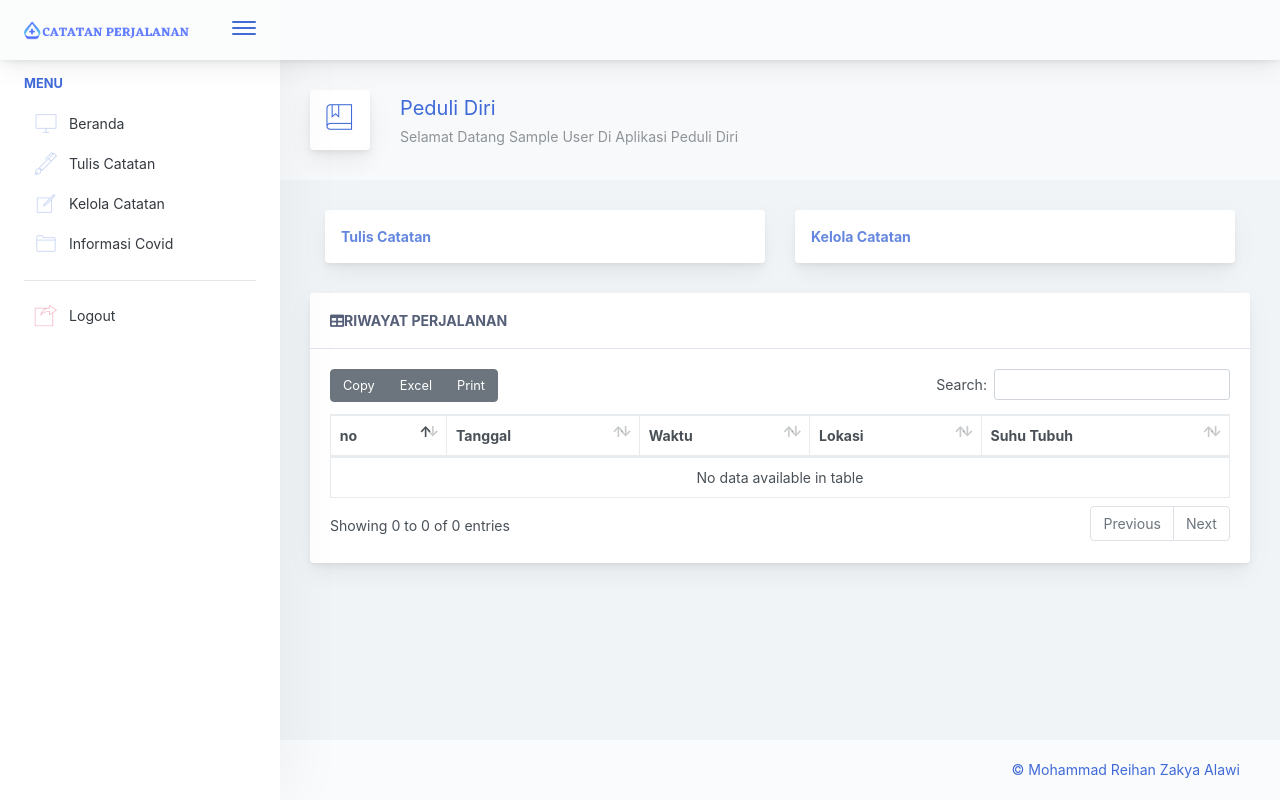
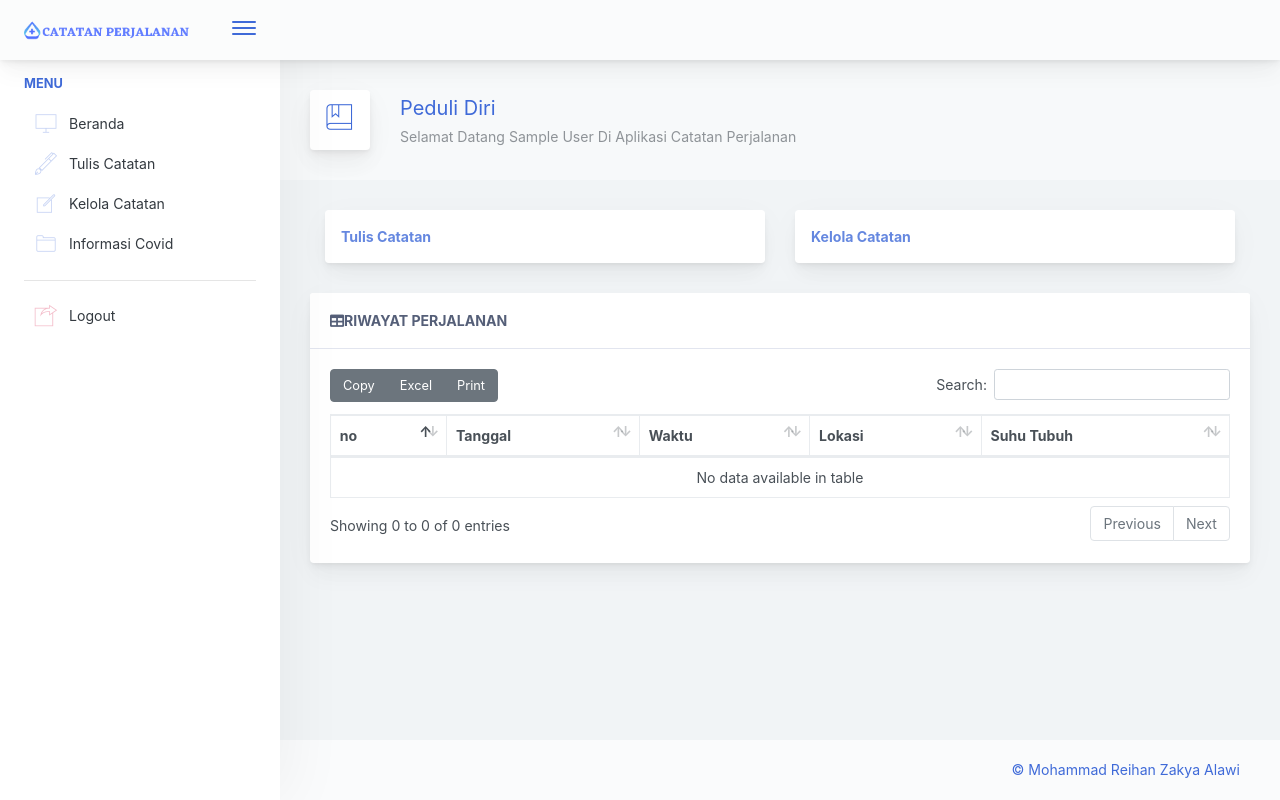
Before and after one commit to ReihanZakya/UJIKOM_P1, a PHP site: page /user.php in a window 1280 px wide. Run offline with PHP 8.4, Linux system fonts and the light colour scheme; the visitor is signed in with stand-in values (Sample User, id 1).

Commit message:
catatan perjalanan not peduli diri

```diff
--- a/user.php
+++ b/user.php
@@ -18,6 +18,9 @@ if(empty( $_SESSION['nik'])){
     <meta name="viewport" content="width=device-width, initial-scale=1, maximum-scale=1, user-scalable=no, shrink-to-fit=no" />
     <meta name="description" content="Tables are the backbone of almost all web applications.">
     <meta name="msapplication-tap-highlight" content="no">
+
+    <link rel="icon" href="assets/images/iconlogo1.png" type="image/x-icon">
+
 
     <link rel="stylesheet" type="text/css" href="datatable/datatables.min.css"/>
 
@@ -160,7 +163,7 @@ if(empty( $_SESSION['nik'])){
                                     <div><a href=""> Peduli Diri </a>
                                         <div class="page-title-subheading">
                                         <?php
-                                        echo "Selamat Datang ".$_SESSION['nama_lengkap']. " Di Aplikasi Peduli Diri";
+                                        echo "Selamat Datang ".$_SESSION['nama_lengkap']. " Di Aplikasi Catatan Perjalanan";
                                         ?>
                                         </div>
                                     </div>
```
